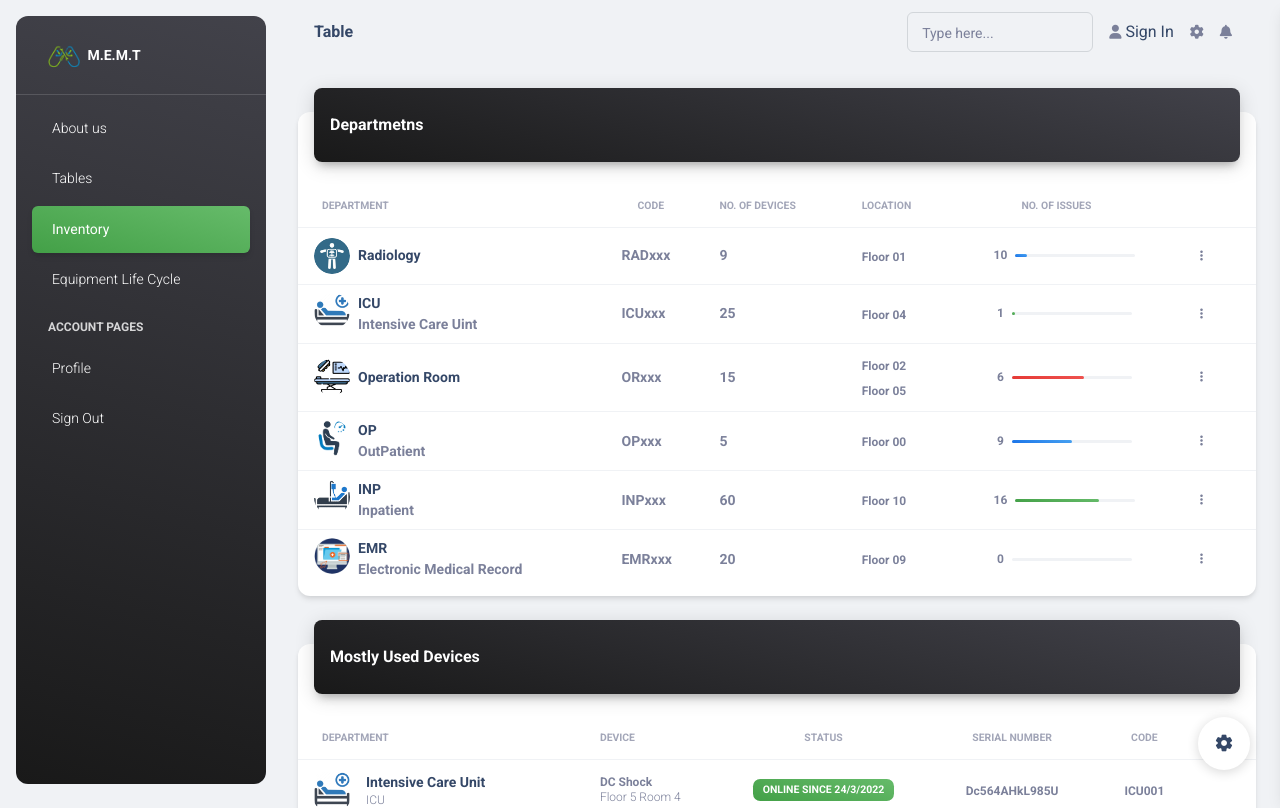
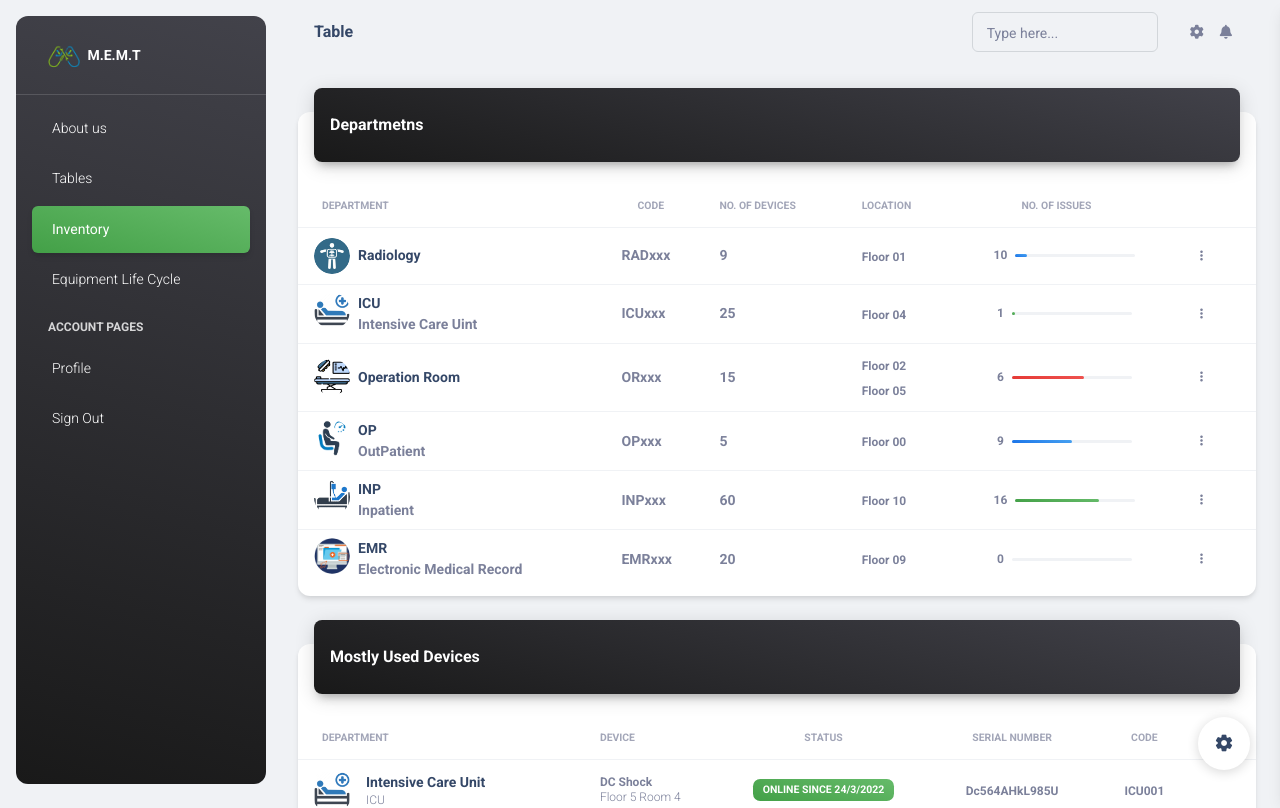
Before and after one commit to minaea/m.e.m.t, a website: page material-dashboard-master/pages/inventory.html in a window 1280 px wide. Shown: the top 808 px of the page. Drawn offline with Linux system fonts and the light colour scheme; files whose address does not match are found by name.

Commit message:
sowr el-White mode

```diff
--- a/material-dashboard-master/pages/inventory.html
+++ b/material-dashboard-master/pages/inventory.html
@@ -102,12 +102,7 @@
 
           <ul class="navbar-nav  justify-content-end">
 
-            <li class="nav-item d-flex align-items-center">
-              <a href="javascript:;" class="nav-link text-body font-weight-bold px-0">
-                <i class="fa fa-user me-sm-1"></i>
-               <a href="../pages/sign in.html"><span class="d-sm-inline d-none">Sign In</span></a>
-              </a>
-            </li>
+
 
             <li class="nav-item d-xl-none ps-3 d-flex align-items-center">
               <a href="javascript:;" class="nav-link text-body p-0" id="iconNavbarSidenav">
```
Also changed, not shown: material-dashboard-master/pages/ICU.html (+1 -6 lines), material-dashboard-master/pages/Radiology.html (+1 -6 lines), material-dashboard-master/pages/about.html (+1 -6 lines), material-dashboard-master/pages/equipment.html (+0 -6 lines), material-dashboard-master/pages/tables.html (+0 -6 lines), material-dashboard-master/assets/img/logo-ct-dark.png.
